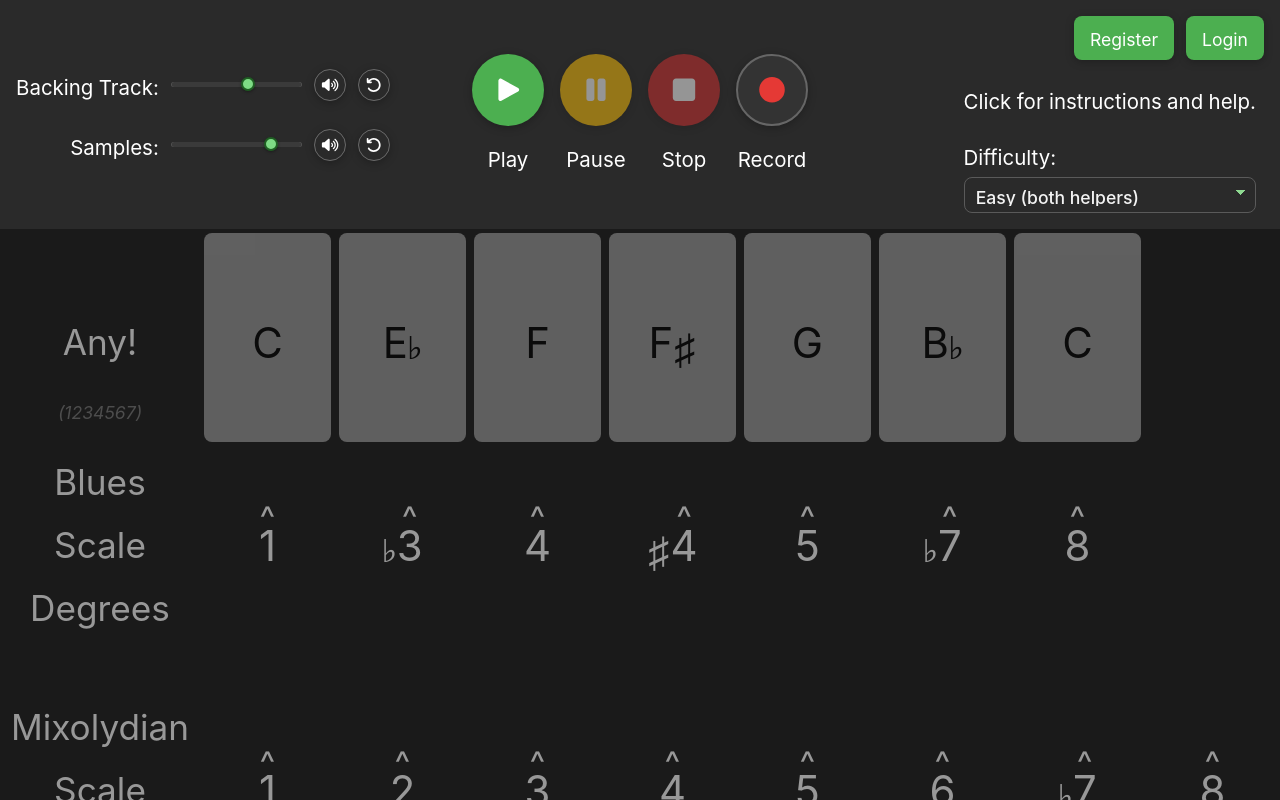
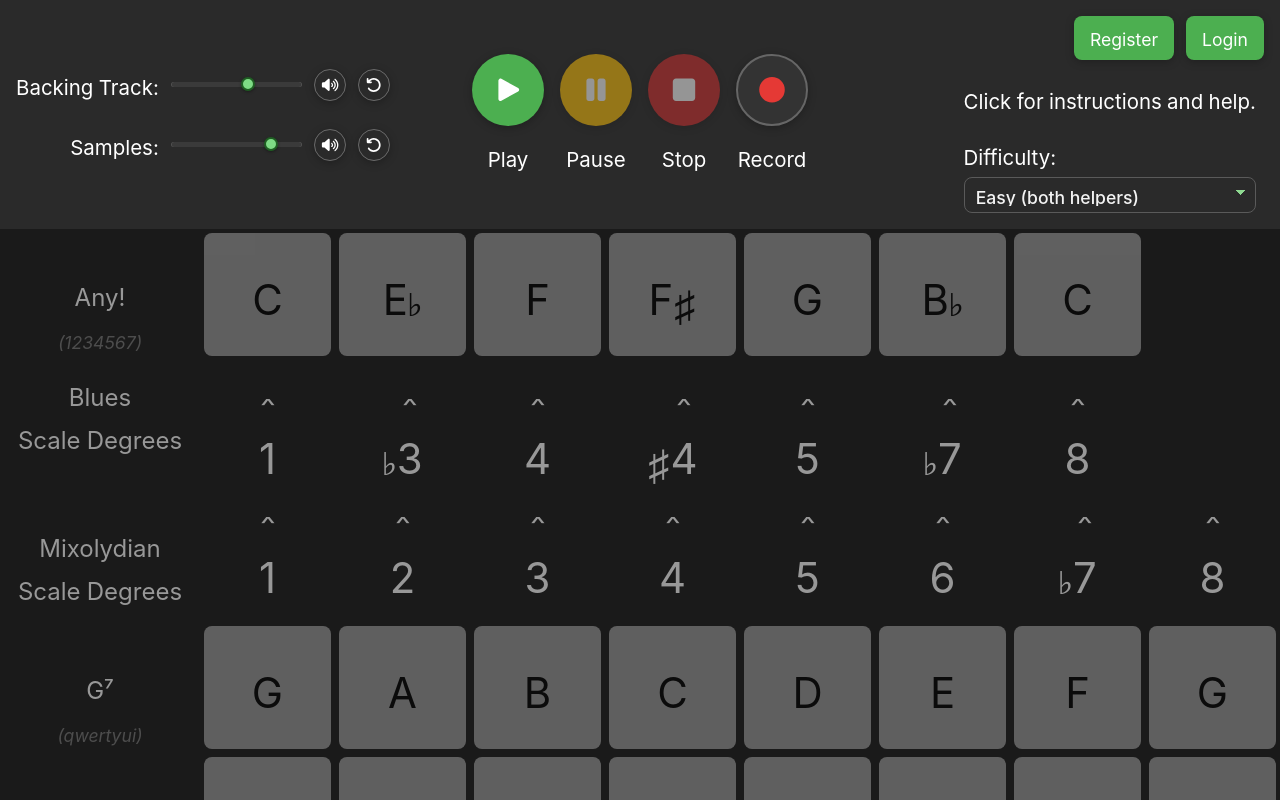
Before and after one commit to asdfang/color-improv, a React (Vite) app in the folder client/: page / in a window 1280 px wide. Shown: the top 800 px of the page. Built offline with nearby package versions, Linux system fonts and the light colour scheme; no server answers.

Commit message:
fix: restructure elements in ChordLabelCell (keyboard hints), ScaleLabelCell, ScaleDegreeLabelCell to improve spacing responsiveness

```diff
--- a/client/src/components/grid/ChordLabelCell.jsx
+++ b/client/src/components/grid/ChordLabelCell.jsx
@@ -6,8 +6,10 @@ import PropTypes from "prop-types";
 export function ChordLabelCell({ label, keyboardHint, isHighlighted, countdown }) {
     return (
         <div className={`chord-label-cell ${isHighlighted ? 'highlighted' : ''}`}>
-            <p className="chord-label">{label}</p>
-            <p className="keyboard-hint">{keyboardHint}</p>
+            <p
+                className="chord-label"
+                data-keyboard-hint={keyboardHint}
+                >{label}</p>
             {countdown !== null && <span className="countdown">{countdown}</span>}
         </div>
     );
--- a/client/src/components/grid/ScaleDegreeLabelCell.jsx
+++ b/client/src/components/grid/ScaleDegreeLabelCell.jsx
@@ -8,8 +8,13 @@ export function ScaleDegreeLabelCell({ scaleDegree, scaleName }) {
     const degree = accidental ? scaleDegree.slice(1) : scaleDegree;
     return (
         <div className={`scale-label-row ${scaleName}-row scale-degree-label-cell `}>
-            {accidental && <span className="accidental">{accidental}</span>}
-            <span className="degree-number">{degree}</span>
+            <div className="scale-degree-label">
+                {accidental && <span className="accidental">{accidental}</span>}
+                <span className="degree-with-caret">
+                    <span className="degree-caret" aria-hidden="true">^</span>
+                    <span className="degree-number">{degree}</span>
+                </span>
+            </div>
         </div>
     );
 };
--- a/client/src/styles/base.css
+++ b/client/src/styles/base.css
@@ -88,7 +88,13 @@ body {
     text-align: center;
     padding: 1rem;
 }
+
+/* Prompt user to rotate device on narrow screens in portrait mode */
 @media (orientation: portrait) and (max-width: 768px) {
     #rotate-prompt { display: flex; }
     #app { display: none; }
 }
+
+@media(max-height: 600px) {
+    #app { min-height: auto; }
+}
--- a/client/src/styles/grid.css
+++ b/client/src/styles/grid.css
@@ -3,6 +3,7 @@
     display: grid;
     grid-template-rows: repeat(var(--grid-rows), 1fr);
     grid-template-columns: minmax(100px, 200px) repeat(calc(var(--grid-cols) - 1), 1fr);
+    padding: clamp(0.35rem, 0.8vw, 0.8rem);
     /* Overridden by child styles: */
     -webkit-user-select: none;
     user-select: none;
@@ -81,13 +82,24 @@
     position: relative;
     font-size: var(--fs-grid-label);
 }
-.keyboard-hint {
+.chord-label::after {
+    content: attr(data-keyboard-hint);
     position: absolute;
-    bottom: 16px;
+    left: 50%;
+    top: 120%;
+    transform: translate(-50%);
     font-size: var(--fs-ui-sm);
     font-style: italic;
     color: #777;
+    white-space: nowrap;
 }
+/* .keyboard-hint {
+    position: absolute;
+    bottom: 0px;
+    font-size: var(--fs-ui-sm);
+    font-style: italic;
+    color: #777;
+} */
 
 /* ScaleLabelCell */
 .scale-label-cell {
@@ -104,32 +116,55 @@
 .scale-degree-label-cell .degree-number {
     position: relative;
 }
-.scale-degree-label-cell .degree-number::before {
-    content: '^';
-    position: absolute;
-    top: -0.6em;
-    left: 50%;
-    transform: translateX(-50%);
+
+.scale-degree-label {
+    display: inline-flex;
+    align-items: flex-end;
+}
+.degree-with-caret {
+    display: inline-flex;
+    flex-direction: column;
+    align-items: center;
+}
+.degree-caret {
     font-size: 0.8em;
+    transform: scaleY(0.6);
+    margin-bottom: -0.5em;
 }
 
-.blues-row {
-    padding-bottom: 28px;
+/* Override #music-grid > div */
+.blues-row { padding-top: 0.8rem; }
+.mixolydian-row { padding-bottom: 0.8rem;}
+#music-grid > .blues-row.scale-label-cell {
+    justify-content: flex-start;
 }
-.mixolydian-row {
-    padding-top: 28px;
+#music-grid > .mixolydian-row.scale-label-cell {
+    justify-content: flex-end;
+}
+#music-grid > .blues-row.scale-degree-label-cell {
+    align-items: flex-start;
+}
+#music-grid > .mixolydian-row.scale-degree-label-cell {
+    align-items: flex-end;
 }
 
+/* Hide keyboard hints on phones/tablets that are touch-only (likely no keyboard) */
 @media (max-width: 1279px) and (hover: none) {
-    .keyboard-hint { display: none; }
+    .chord-label::after { display: none; }
 }
+/* Adjust label column width for smaller screens, ensuring remaining NoteCells are easily pressed */
 @media (max-width: 1023px) {
     #music-grid {
         grid-template-columns: minmax(88px, 100px) repeat(calc(var(--grid-cols) - 1), 1fr);
+        padding: 0;
     }
     .chord-label,
-    .scale-label-cell {
-        font-size: var(--fs-grid-label-sm);
-    }
+    .scale-label-cell { font-size: var(--fs-grid-label-sm); }
     .note-cell { margin: 3px; }
 }
+
+@media (max-height: 920px) {
+    #music-grid { padding: 0; }
+    .chord-label,
+    .scale-label-cell { font-size: var(--fs-grid-label-sm); }
+}
```
